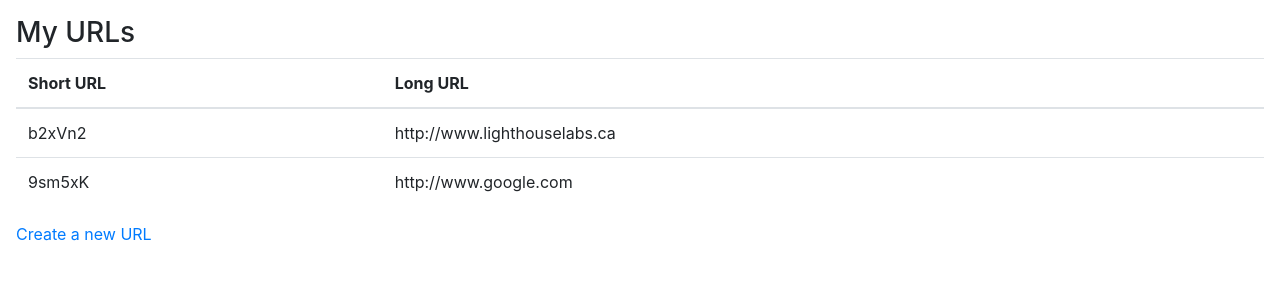
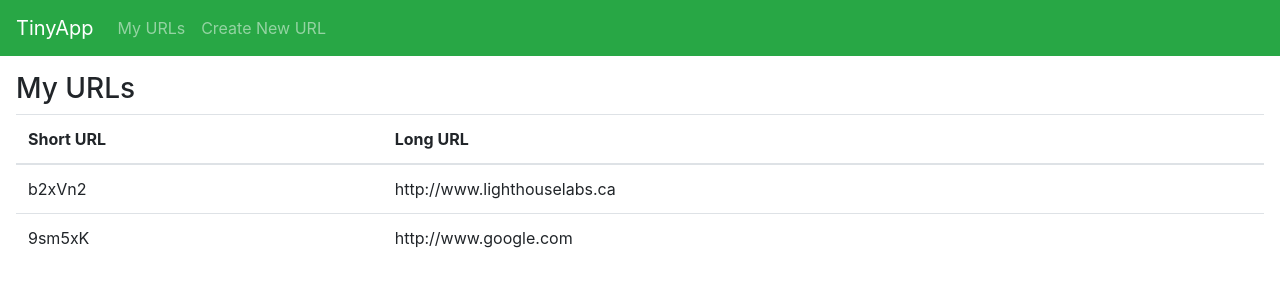
Before and after one commit to Lucaskitteridge/tinyapp, a Node server app: page /urls in a window 1280 px wide. Shown: the top 300 px of the page. Run offline with Node 20, Linux system fonts and the light colour scheme; some libraries are stand-ins or nearby versions.

Commit message:
added header file and headers to pages

```diff
--- a/package.json
+++ b/package.json
@@ -18,6 +18,7 @@
   },
   "homepage": "https://github.com/Lucaskitteridge/tinyapp#readme",
   "dependencies": {
+    "ejs": "^3.1.5",
     "express": "^4.17.1"
   }
 }
--- /dev/null
+++ b/views/partials/_header.ejs
@@ -0,0 +1,14 @@
+<header>
+  <nav class="navbar navbar-expand-md navbar-dark bg-success">
+    <a class="navbar-brand" href="/urls">TinyApp</a>
+    <button class="navbar-toggler" type="button" data-toggle="collapse" data-target="#navbarNavAltMarkup" aria-controls="navbarNavAltMarkup" aria-expanded="false" aria-label="Toggle navigation">
+      <span class="navbar-toggler-icon"></span>
+    </button>
+    <div class="collapse navbar-collapse" id="navbarNavAltMarkup">
+      <div class="navbar-nav">
+        <a class="nav-item nav-link" href="/urls">My URLs</a>
+        <a class="nav-item nav-link" href="/urls/new">Create New URL</a>
+      </div>
+    </div>
+  </nav>
+</header>
--- a/views/urls_index.ejs
+++ b/views/urls_index.ejs
@@ -9,6 +9,9 @@
   <title>TinyApp</title>
 </head>
 <body>
+  <header>
+    <%- include('partials/_header') %>
+  </header>
   <main style="margin: 1em;">
     <h3>My URLs</h3>
     <table class="table">
@@ -27,7 +30,6 @@
         <% } %>
       </tbody>
     </table>
-    <a href="#"> Create a new URL </a>
   </main>
   <!-- Bootstrap JS -->
   <script src="https://code.jquery.com/jquery-3.3.1.slim.min.js" integrity="sha384-q8i/X+965DzO0rT7abK41JStQIAqVgRVzpbzo5smXKp4YfRvH+8abtTE1Pi6jizo" crossorigin="anonymous"></script>
--- a/views/urls_show.ejs
+++ b/views/urls_show.ejs
@@ -7,13 +7,15 @@
 </head>
 
 <body>
+  <header>
+    <%- include('partials/_header') %>
+  </header>
   <div class="card text-center">
       <div class="card-header"></div>
       <div class="card-body">
         <h5 class="card-title">TinyURL for: <%= longURL %></h5>
         <p class="card-text">Short URL: <a href="/u/<%= shortURL %>"><%= shortURL %></a></p>
       </div>
-      <a href="#"> Create a new url </a>
     <div class="card-footer text-muted"></div>
   </div>
   <!-- Bootstrap JS -->
```
Also changed, not shown: 1 other file.
